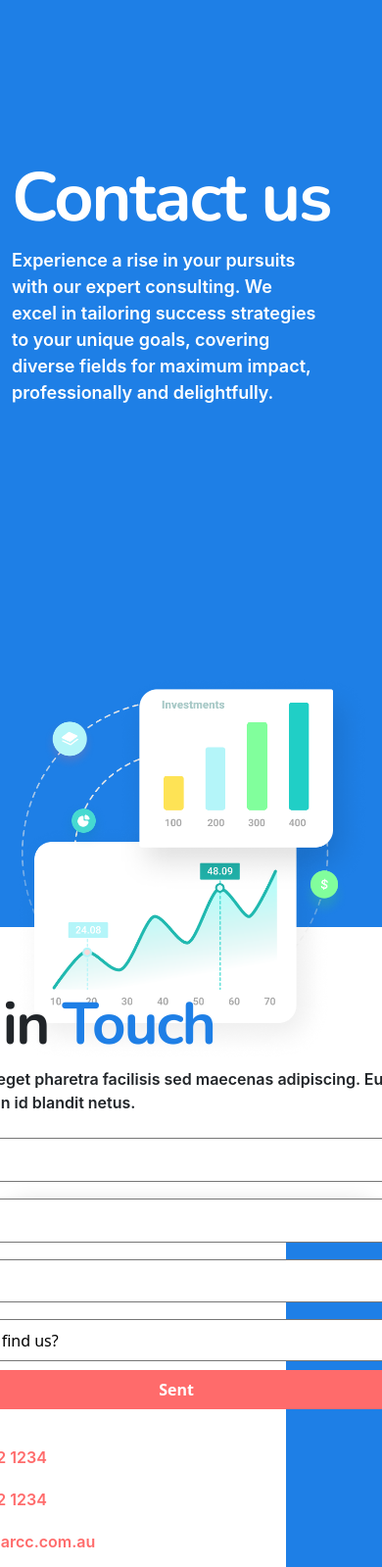
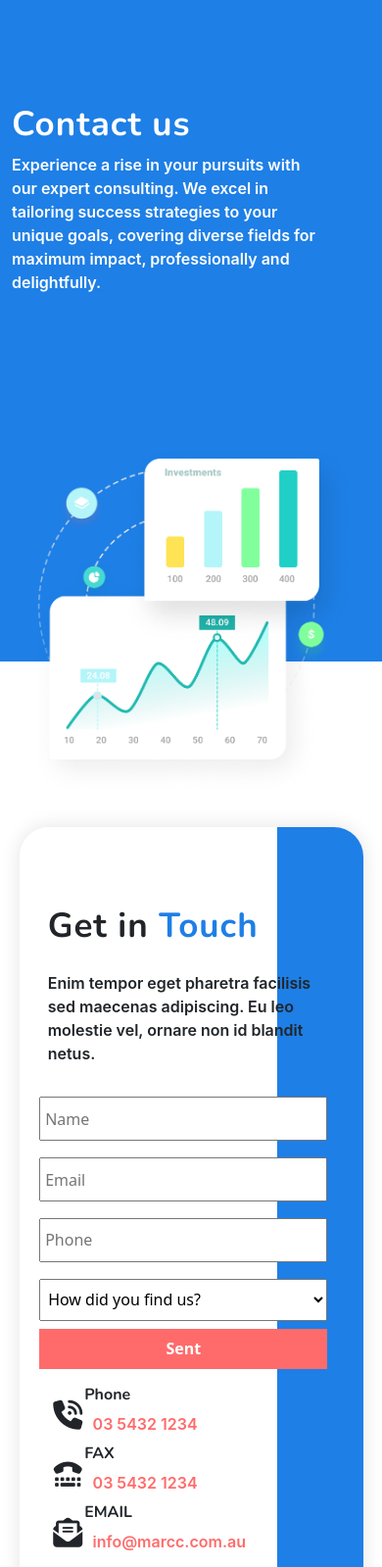
Before and after one commit to Anas-raza-12/consultancy-website, a PHP site: page /files/contact.html in a window 390 px wide; the page is wider, and only the part inside the window is pictured. Shown: the top 1599 px of that part at 98% size. Run offline with PHP 8.4, Linux system fonts and the light colour scheme; some libraries are stand-ins or nearby versions.

Commit message:
for make it responsive

```diff
--- a/files/contact.html
+++ b/files/contact.html
@@ -50,7 +50,7 @@
           </div>
         </div>
       </div>
-
+      <div class="onthink"></div>
       <div class="second-container container">
         <div class="row">
           <div class="col-lg-6">
--- a/style-flie/about.css
+++ b/style-flie/about.css
@@ -859,3 +859,126 @@ footer > .container > .d-flex > .d-flex {
 .contact > .container-fluid > img {
   width: 100%;
 }
+
+@media (max-width: 445px) {
+  .contact > .first-container {
+    background-image: linear-gradient(#1e7fe6 80%, #fff 80%);
+  }
+  .contact > .first-container > .container > .row {
+    height: 100vh;
+  }
+  .contact > .first-container > .container > .row > .col-lg-6 {
+    display: flex;
+    align-items: top;
+    height: 50vh;
+  }
+  .contact > .first-container > .container > .row > .col-lg-6 h1 {
+    font-size: 35px;
+    letter-spacing: 1px;
+  }
+  .contact > .first-container > .container > .row > .col-lg-6 p {
+    font-size: 16px;
+  }
+  .contact > .first-container > .container > .row > .col-lg-6 img {
+    width: 90%;
+    margin: auto;
+  }
+  .contact > .nothing {
+    height: 40vh;
+  }
+  .contact > .second-container > .row > .col-lg-6 h1 {
+    font-size: 35px;
+    letter-spacing: 1px;
+  }
+  .contact > .second-container {
+    margin: 8vh auto;
+    background-image: linear-gradient(to left, #1e7fe6 25%, #fff 20%);
+    min-height: 160vh;
+    display: grid;
+    align-items: center;
+    justify-content: center;
+    border-radius: 30px;
+    box-shadow: 0 0 20px 0px rgba(0, 0, 0, 0.11);
+    width: 90%;
+    margin: 0vh 5%;
+  }
+  .contact > .second-container .col-lg-6 {
+    width: 95%;
+    margin-left: 2.5%;
+  }
+  .contact > .second-container .col-lg-6 h1 {
+    font-size: 25px;
+    padding: 1vh;
+  }
+  .contact > .second-container .col-lg-6 p {
+    font-size: 18px;
+    padding: 1vh;
+  }
+  .contact > .third-container > .row > .col-lg-6 form input {
+    border: none;
+    padding: 1vh 0.5vw;
+    width: 100%;
+  }
+  .contact > .third-container > .row > .col-lg-6 form button {
+    border: none;
+    background: #2cdfd5;
+    padding: 1vh 1vw;
+    color: white;
+    font-weight: 700;
+  }
+  .contact > .second-container > .row > .col-lg-6 iframe {
+    height: 60vh;
+    border-radius: 20px;
+    width: 100%;
+  }
+
+  .contact > .third-container {
+    background: #1e7fe6;
+    border-radius: 30px 0px 30px 0px;
+    margin: 5vh auto;
+    width: 95%;
+  }
+  .contact > .third-container > .row > .col-lg-6 {
+    padding: 4vh 1vw;
+    display: flex;
+    align-items: center;
+  }
+  .contact > .third-container > .row > .col-lg-6 > div > .d-flex {
+    align-items: center;
+  }
+  .contact > .third-container > .row > .col-lg-6 > div > .d-flex > h5 {
+    color: #2cdfd5;
+    margin: 0;
+    font-size: 20px;
+  }
+  .contact > .third-container > .row > .col-lg-6 > div > .d-flex > span {
+    background: #2cdfd5;
+    height: 5px;
+    width: 60px;
+    margin: 0vh 0.5vw;
+  }
+  .contact > .third-container > .row > .col-lg-6 > div > h1 {
+    font-family: Nunito;
+    font-size: 30px;
+    color: white;
+    line-height: 30px;
+    margin: 2vh 1vw;
+  }
+  .contact > .third-container > .row > .col-lg-6 form input {
+    border: none;
+    padding: 1vh 0.5vw;
+    width: 73%;
+  }
+  .contact > .third-container > .row > .col-lg-6 > div > p {
+    margin: 2vh 0vw;
+    color: white;
+    font-family: Inter;
+    font-size: 16px;
+  }
+
+  .contact > .third-container > .row > .col-lg-6 img {
+    width: 100%;
+    height: 90%;
+    margin: 0;
+  }
+}
```
